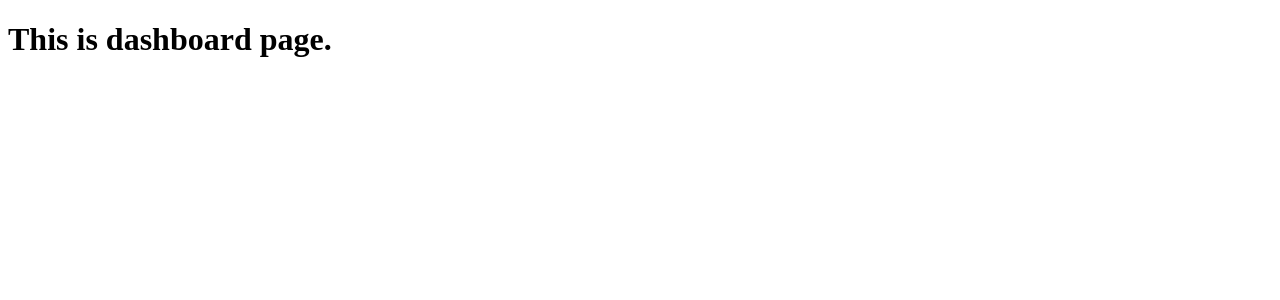
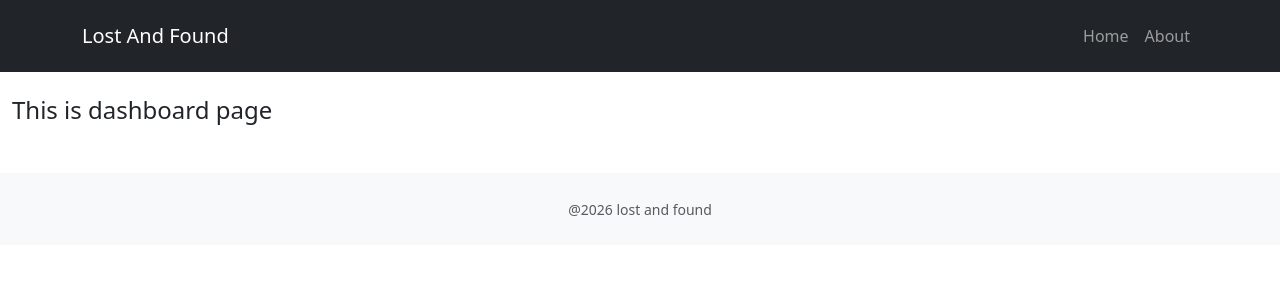
Before and after one commit to dipesh-k6/lost_and_found, a Django app: page / in a window 1280 px wide. Shown: the top 300 px of the page. Run offline with Django 5.2, Linux system fonts and the light colour scheme.

Commit message:
update home page

```diff
--- a/core/templates/base.html
+++ b/core/templates/base.html
@@ -0,0 +1,54 @@
+<!DOCTYPE html>
+<html lang="en">
+<head>
+    <meta charset="UTF-8">
+    <meta name="viewport" content="width=device-width, initial-scale=1.0">
+    <link rel="stylesheet" href="https://cdn.jsdelivr.net/npm/bootstrap-icons@1.13.1/font/bootstrap-icons.min.css">
+    <link href="https://cdn.jsdelivr.net/npm/bootstrap@5.3.8/dist/css/bootstrap.min.css" rel="stylesheet" integrity="sha384-sRIl4kxILFvY47J16cr9ZwB07vP4J8+LH7qKQnuqkuIAvNWLzeN8tE5YBujZqJLB" crossorigin="anonymous">
+    <title>{% block title %} {% endblock %}</title>
+</head>
+<body>
+    <!-- navbar -->
+     <nav class="navbar navbar-expand-lg navbar-dark bg-dark p-3">
+
+        <div class="container">
+            <a href="{% url 'dashboard' %}" class="navbar-brand">
+                Lost And Found
+            </a>
+
+            <button
+             class="navbar-toggler"
+             type = "button"
+             data-bs-toggle = "collapse"
+             data-bs-target = "#navLink"
+             >
+            <span class="navbar-toggler-icon"></span></button>
+
+            <div class="collapse navbar-collapse" id="navLink">
+
+                <div class="navbar-nav ms-auto">
+                    <a href="{% url 'dashboard' %}" class="nav-link">Home</a>
+                    <a href="/" class="nav-link">About</a>
+                </div>
+            </div>
+        </div>
+
+    </nav>
+
+<!-- content -->
+    <div class="container-fluid mt-4">
+        {% block content %}
+
+        {% endblock %}
+    </div>
+
+<!-- footer -->
+    <footer class="bg-light mt-5 py-4" >
+        <div class="container text-center">
+        <small class="text-muted"> @2026 lost and found </small>
+        </div>
+    </footer>
+
+    <script src="https://cdn.jsdelivr.net/npm/bootstrap@5.3.8/dist/js/bootstrap.bundle.min.js" integrity="sha384-FKyoEForCGlyvwx9Hj09JcYn3nv7wiPVlz7YYwJrWVcXK/BmnVDxM+D2scQbITxI" crossorigin="anonymous"></script>
+</body>
+</html>
--- a/core/templates/core/dashboard.html
+++ b/core/templates/core/dashboard.html
@@ -1,11 +1,7 @@
-<!DOCTYPE html>
-<html lang="en">
-<head>
-    <meta charset="UTF-8">
-    <meta name="viewport" content="width=device-width, initial-scale=1.0">
-    <title>dashboard</title>
-</head>
-<body>
-    <h1>This is dashboard page.</h1>
-</body>
-</html>
+{% extends 'base.html' %}
+
+{% block title %} dashboard {% endblock %}
+
+{% block content %}
+<h4>This is dashboard page </h4>
+{% endblock %}
```
